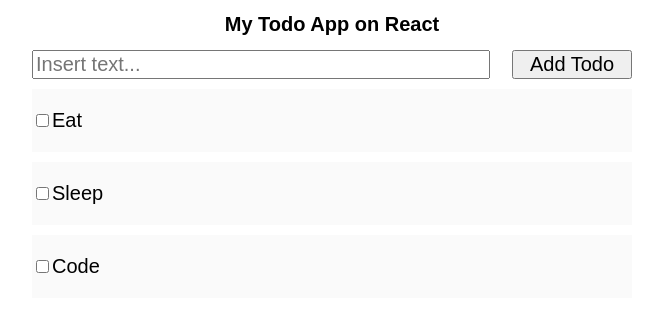
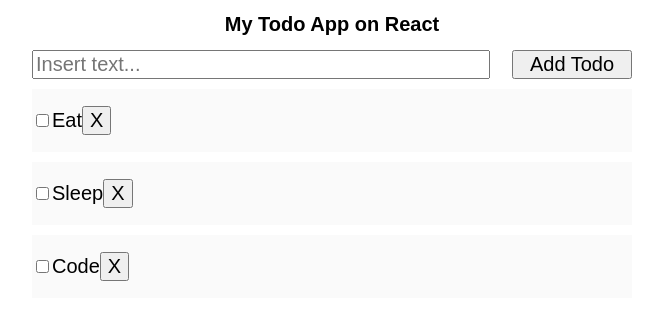
Before and after one commit to SiranWeb/todo-app, a React (Create React App) app: page / in a window 1280 px wide. Shown: the top 320 px of the page, without its empty margins (308-971 px from the left). Built offline with nearby package versions, Linux system fonts and the light colour scheme.

Commit message:
add removeTodo function

```diff
--- a/src/App.js
+++ b/src/App.js
@@ -10,13 +10,26 @@ let todosList = [
   ];
 
 function App() {
-  const [todos, setTodos] = useState(todosList.map(item => <TodoItem todo={item} key={item.id} />));
+
+
+  function updateTodosView() {
+    setTodos(todosList.map(item => <TodoItem todo={item} key={item.id} removeTodoProp={removeTodo} />));
+  };
+
+  const [todos, setTodos] = useState(todosList.map(item => <TodoItem todo={item} key={item.id} removeTodoProp={removeTodo} />));
 
   function addNewTodo() {
     const descrp = document.querySelector('#new-todo-text').value;
-    const id = todosList[todosList.length - 1].id + 1 || 1;
+    const id = todosList.length ? todosList[todosList.length - 1].id + 1 : 1;
     todosList.push({descrp, id});
-    setTodos(todosList.map(item => <TodoItem todo={item} key={item.id} />));
+    updateTodosView();
+  };
+
+  function removeTodo(elem) {
+    const updatedTodosList = todosList.filter(item => item.id !== +elem.id);
+    console.log(elem.id);
+    todosList = updatedTodosList;
+    updateTodosView();
   };
 
   return (
--- a/src/Components/TodoItem.js
+++ b/src/Components/TodoItem.js
@@ -1,10 +1,15 @@
 import React from 'react';
 
 function TodoItem(props) {
+    function handleRemoveTodo(e) {
+        props.removeTodoProp(e.target.parentNode);
+    }
+
     return(
-        <div className="todo-item">
+        <div className="todo-item" id={props.todo.id}>
             <input type="checkbox" className="todo-checkbox" checked={props.todo.isChecked}/>
             <p className="todo-descrp">{props.todo.descrp}</p>
+            <button onClick={handleRemoveTodo}>X</button>
         </div>
     );
 };
```
